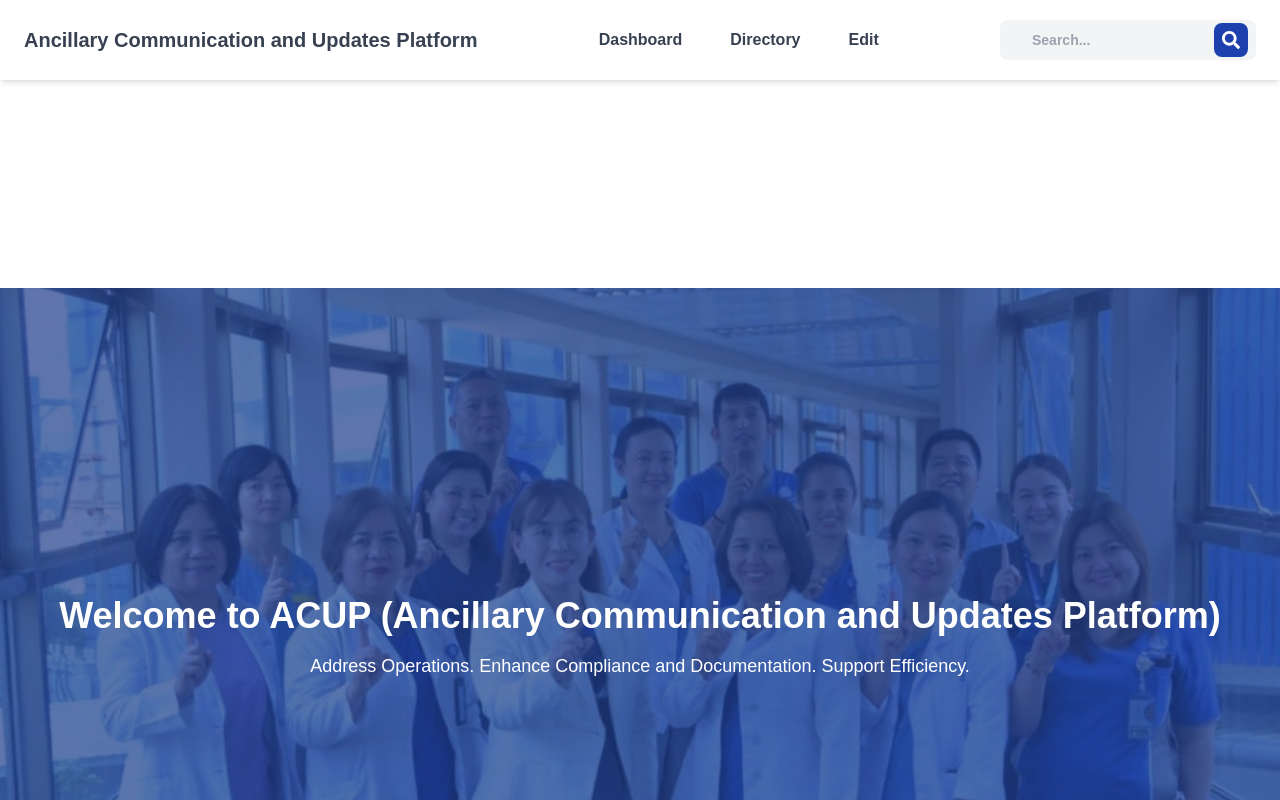
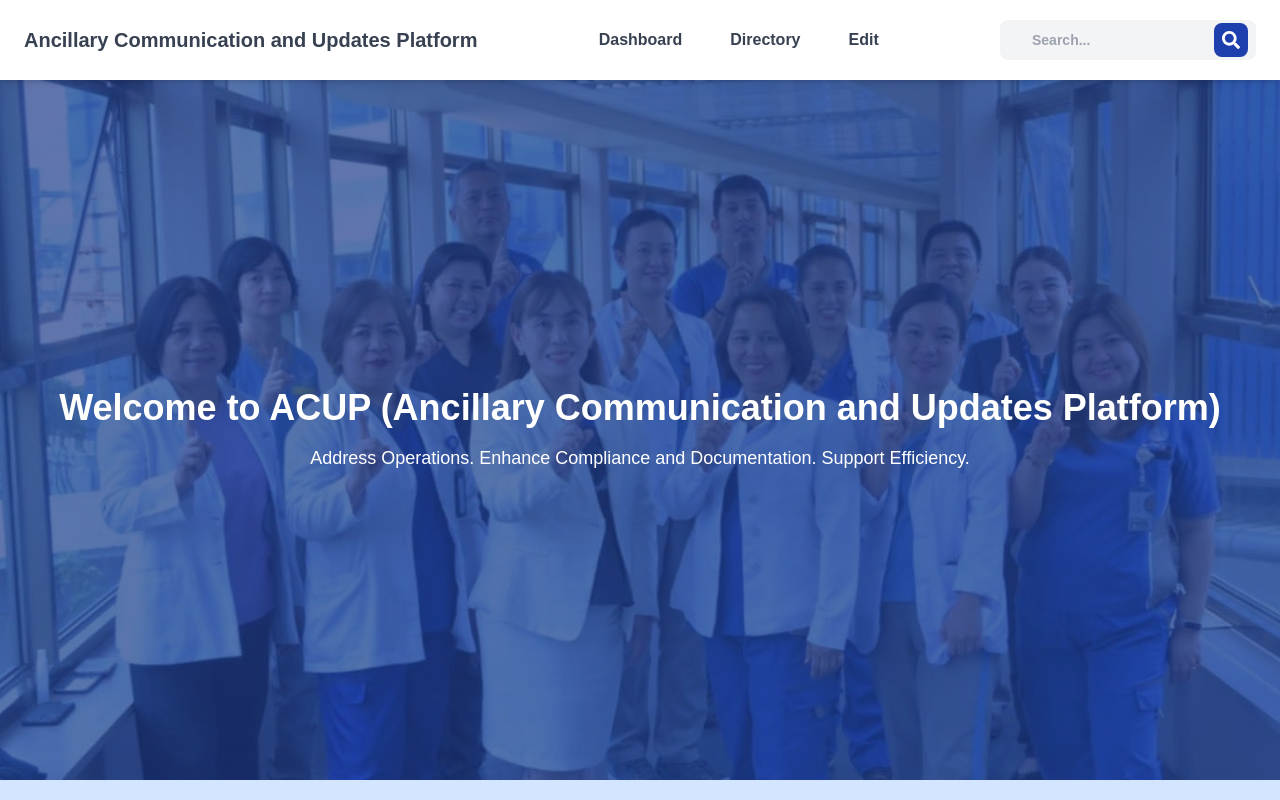
Before and after one commit to Coconhat/mediatrix-ancillary, a Next.js app: page /home in a window 1280 px wide. Shown: the top 800 px of the page. Built offline with nearby package versions, Linux system fonts and the light colour scheme.

Commit message:
fix: remove unnecessary padding in header and main layout

```diff
--- a/src/app/components/Header.js
+++ b/src/app/components/Header.js
@@ -4,7 +4,7 @@ import React from "react";
 
 export default function Header() {
   return (
-    <div className="bg-blue-900 text-white flex justify-center items-center text-center relative h-[700px] mt-28">
+    <div className="bg-blue-900 text-white flex justify-center items-center text-center relative h-[700px] ">
       <Image
         src="/assets/ancillaryimg.jpg"
         alt="Header Image"
--- a/src/app/home/page.js
+++ b/src/app/home/page.js
@@ -4,9 +4,7 @@ import HomePage from "../sections/HomePage";
 const Home = () => {
   return (
     <div className="min-h-screen flex flex-col">
-      {/* Add padding-top to account for the fixed Navbar */}
-      <main className="flex-grow pt-24 pb-16">
-        {" "}
+      <main>
         <HomePage />
       </main>
       <Footer />
```
